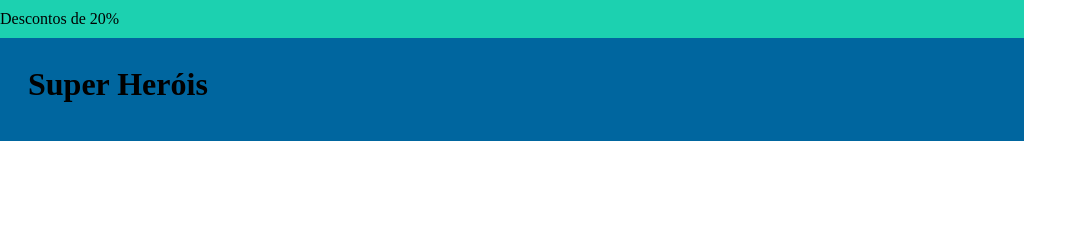
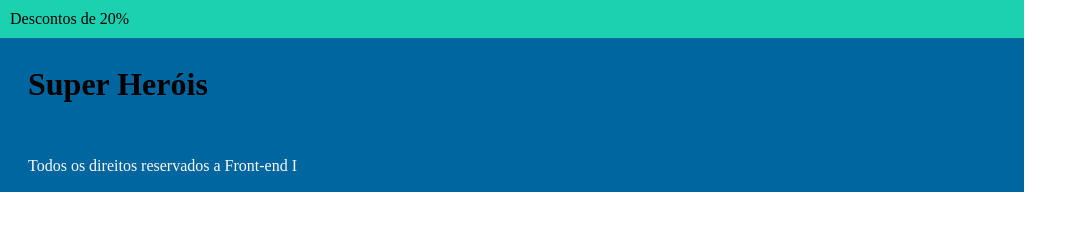
Before and after one commit to rllimaferreira/A10B1_Front1_Modelos_de_Caixa, a plain HTML site: page index.html in a window 1280 px wide. Shown: the whole page, without its empty margins (0-1087 px from the left). Drawn offline with Linux system fonts and the light colour scheme.

Commit message:
Criação do Footer

```diff
--- a/css/style.css
+++ b/css/style.css
@@ -5,9 +5,9 @@
 
 .desconto {
     background-color: #1cd1b0;
-    width: 1024px;
+    width: 1014px;
     height: 18px;
-    padding: 10px 0;
+    padding: 10px 0 10px 10px;
 }
 
 .titulo {
@@ -17,3 +17,16 @@
     padding: 28px;
     padding-right: 0;
 }
+
+footer {
+    color: #fff9f9;
+    width: 1024px;
+    height: 51px;
+    background-color: #00669f;
+}
+
+footer p {
+    padding: 16px 0 16px 28px;
+    width: 299px;
+    height: 19px;
+}
--- a/index.html
+++ b/index.html
@@ -12,6 +12,9 @@
             <p class="desconto">Descontos de 20%</p>
             <h1 class="titulo">Super Heróis</h1>
         </header>
+        <footer>
+            <p>Todos os direitos reservados a Front-end I</p>
+        </footer>
         <script src="./js/script.js"></script>
     </body>
 </html>
```
